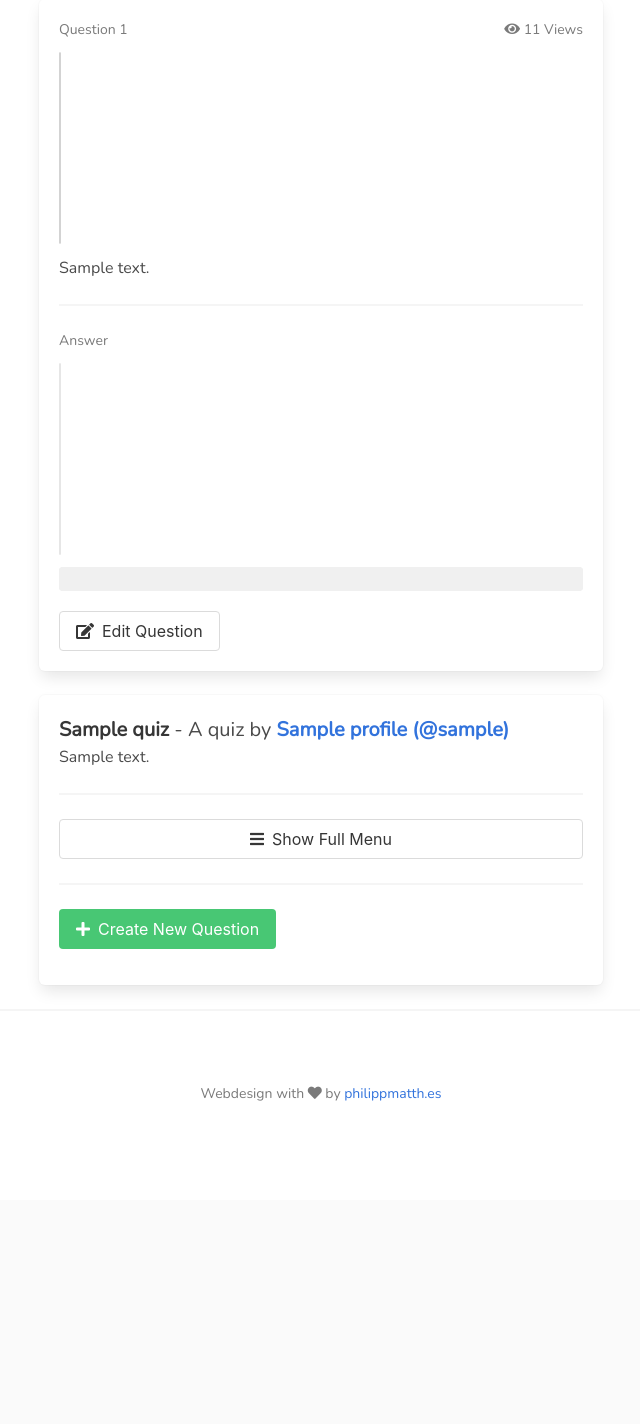
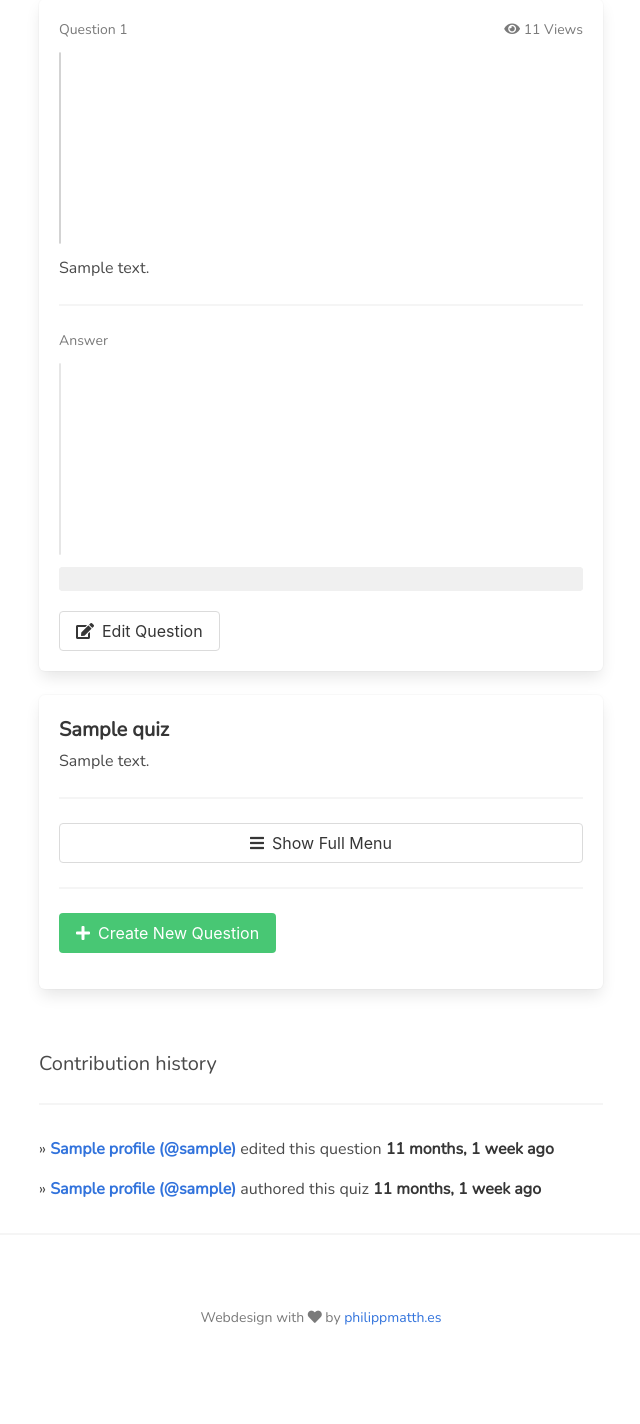
Before and after one commit to PhilippMatthes/fragenautomat, a Django app: a page that uses fragenautomat/quizzes/templates/quizzes/question.html in a window 1280 px wide. Shown: the part 137-1561 px from the top of the page, without its empty margins (319-959 px from the left). Before the commit the page ends 1238 px from the top, so only its background shows below. Run offline with Django 3.2, Linux system fonts and the light colour scheme; a user stored in the database is signed in; tables that the repository leaves empty hold one stand-in row (values such as "Sample post").

Commit message:
Add contributors and contributions

```diff
--- a/fragenautomat/quizzes/admin.py
+++ b/fragenautomat/quizzes/admin.py
@@ -1,7 +1,9 @@
 from django.contrib import admin
 
-from quizzes.models import Quiz, Question
+from quizzes.models import Quiz, Question, Contributor, Contribution
 
 
 admin.site.register(Question)
 admin.site.register(Quiz)
+admin.site.register(Contributor)
+admin.site.register(Contribution)
--- a/fragenautomat/quizzes/models.py
+++ b/fragenautomat/quizzes/models.py
@@ -28,6 +28,22 @@ class Quiz(models.Model):
 
     created_date = models.DateTimeField(default=timezone.now)
     updated_date = models.DateTimeField(auto_now=True)
+
+    def __str__(self):
+        return self.title
+
+
+class Contributor(models.Model):
+    quiz = models.ForeignKey(Quiz, on_delete=models.CASCADE)
+    user = models.ForeignKey(User, on_delete=models.CASCADE)
+
+    created_date = models.DateTimeField(default=timezone.now)
+
+    class Meta:
+        ordering = ['-created_date']
+
+    def __str__(self):
+        return f'{self.user} on {self.quiz}'
 
 
 def question_description_image_upload_path(question, filename):
@@ -70,3 +86,13 @@ class Question(models.Model):
         # since a Django paginator starts counting with 1,
         # we need to add 1 to the 0-based scoped id
         return self.scoped_id + 1
+
+
+class Contribution(models.Model):
+    question = models.ForeignKey(Question, on_delete=models.CASCADE)
+    user = models.ForeignKey(User, on_delete=models.CASCADE)
+
+    created_date = models.DateTimeField(default=timezone.now)
+
+    class Meta:
+        ordering = ['-created_date']
--- a/fragenautomat/quizzes/templates/quizzes/question.html
+++ b/fragenautomat/quizzes/templates/quizzes/question.html
@@ -54,19 +54,9 @@
 
       <div class="box">
         <h4>
-          <strong>{{ quiz.title }}</strong> -
-          A quiz by
-          <strong>
-            <a href="{% url 'profiles:profile' quiz.author.profile %}">
-              {% if quiz.author.profile.real_name %}
-                {{ quiz.author.profile.real_name }} (@{{ quiz.author }})
-              {% else %}
-                @{{ quiz.author }}
-              {% endif %}
-            </a>
-          </strong>
+          <strong>{{ quiz.title }}</strong>
         </h4>
-        <h5>{{ quiz.description }}</h5>
+        <h5 class="pt-1">{{ quiz.description }}</h5>
         <hr>
         {% include 'pagination.html' with hide_numbers=True %}
         {% include 'calendar_menu.html' %}
@@ -84,7 +74,7 @@
     </div>
 
     {% if form %}
-      <div id="edit-form" class="form-edit-toggle column is-6 is-hidden">
+      <div class="form-edit-toggle column is-6 is-hidden">
         <div class="box">
           <form method="POST" enctype="multipart/form-data">
             {% csrf_token %}
@@ -94,6 +84,46 @@
         </div>
       </div>
     {% endif %}
+  </div>
+  <div class="columns is-centered">
+    <div class="form-edit-toggle column is-6 pt-6">
+      <h4>Contribution history</h4>
+      <hr>
+      {% for contribution in question.contribution_set.all %}
+        <div class="py-2">
+          <p>
+            &raquo;
+            <strong>
+              <a href="{% url 'profiles:profile' contribution.user.username %}">
+                {% if contribution.user.profile.real_name %}
+                  {{ contribution.user.profile.real_name }} (@{{ contribution.user }})
+                {% else %}
+                  @{{ contribution.user }}
+                {% endif %}
+              </a>
+            </strong>
+            edited this question
+            <strong>{{ contribution.created_date|timesince }} ago</strong>
+          </p>
+        </div>
+      {% endfor %}
+      <div class="py-2">
+        <p>
+          &raquo;
+          <strong>
+            <a href="{% url 'profiles:profile' quiz.author.username %}">
+              {% if quiz.author.profile.real_name %}
+                {{ quiz.author.profile.real_name }} (@{{ quiz.author }})
+              {% else %}
+                @{{ quiz.author }}
+              {% endif %}
+            </a>
+          </strong>
+          authored this quiz
+          <strong>{{ quiz.created_date|timesince }} ago</strong>
+        </p>
+      </div>
+    </div>
   </div>
 </div>
 
--- a/fragenautomat/quizzes/views.py
+++ b/fragenautomat/quizzes/views.py
@@ -13,7 +13,7 @@ from django.db.models.functions import Coalesce
 from fragenautomat.paginators import SingleItemPaginator
 from fragenautomat.sanitization import clean_markdown
 
-from quizzes.models import Quiz, Question
+from quizzes.models import Quiz, Question, Contributor, Contribution
 from quizzes.forms import QuestionForm
 
 
@@ -26,9 +26,9 @@ def get_next_scoped_id(quiz):
 
 class CreateQuestionView(View):
     def has_quiz_access(self, quiz):
-        is_author = quiz.author == self.request.user
-        is_superuser = self.request.user.is_superuser
-        return is_author or is_superuser
+        return quiz.contributor_set \
+            .filter(user=self.request.user) \
+            .exists()
 
     def post(self, request, quiz_slug):
         quiz = get_object_or_404(Quiz, slug=quiz_slug)
@@ -62,9 +62,9 @@ class QuizPaginator(SingleItemPaginator):
 
 class QuestionView(View):
     def has_quiz_access(self, quiz):
-        is_author = quiz.author == self.request.user
-        is_superuser = self.request.user.is_superuser
-        return is_author or is_superuser
+        return quiz.contributor_set \
+            .filter(user=self.request.user) \
+            .exists()
 
     def get_page(self, quiz):
         paginator = QuizPaginator(quiz)
@@ -121,6 +121,10 @@ class QuestionView(View):
 
         question.save()
 
+        Contribution.objects.create(
+            question=question, user=self.request.user
+        )
+
         messages.success(request, 'Question updated successfully.')
         url = reverse('quizzes:question', kwargs={'quiz_slug': quiz_slug})
         return redirect(f'{url}?{urllib.parse.urlencode(request.GET)}')
```
Also changed, not shown: fragenautomat/quizzes/templates/quizzes/quiz_card.html (+21 -7 lines), fragenautomat/quizzes/migrations/0004_contribution_contributor.py (added), fragenautomat/quizzes/migrations/0005_auto_20201221_1238.py (added), fragenautomat/quizzes/migrations/0006_auto_20201221_1248.py (added), fragenautomat/quizzes/migrations/0007_auto_20201221_1250.py (added).
